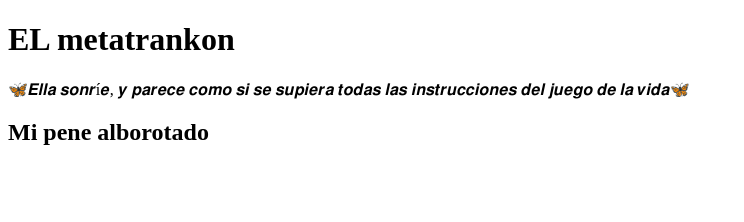
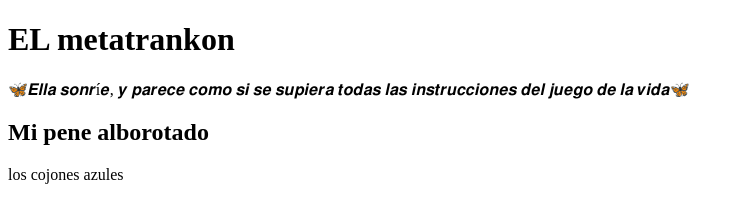
Before and after one commit to fernandoindesign/git-course-test, a plain HTML site: page index.html in a window 1280 px wide. Shown: the whole page, without its empty margins (0-744 px from the left). Drawn offline with Linux system fonts and the light colour scheme.

Commit message:
agregue un p
agruego un p para especificar el sitio

```diff
--- a/index.html
+++ b/index.html
@@ -14,5 +14,7 @@
          𝒕𝒐𝒅𝒂𝒔 𝒍𝒂𝒔 𝒊𝒏𝒔𝒕𝒓𝒖𝒄𝒄𝒊𝒐𝒏𝒆𝒔
          𝒅𝒆𝒍 𝒋𝒖𝒆𝒈𝒐 𝒅𝒆 𝒍𝒂 𝒗𝒊𝒅𝒂🦋</p>
          <h2>Mi pene alborotado</h2>
+
+         <p>los cojones azules</p>
 </body>
 </html>
```
